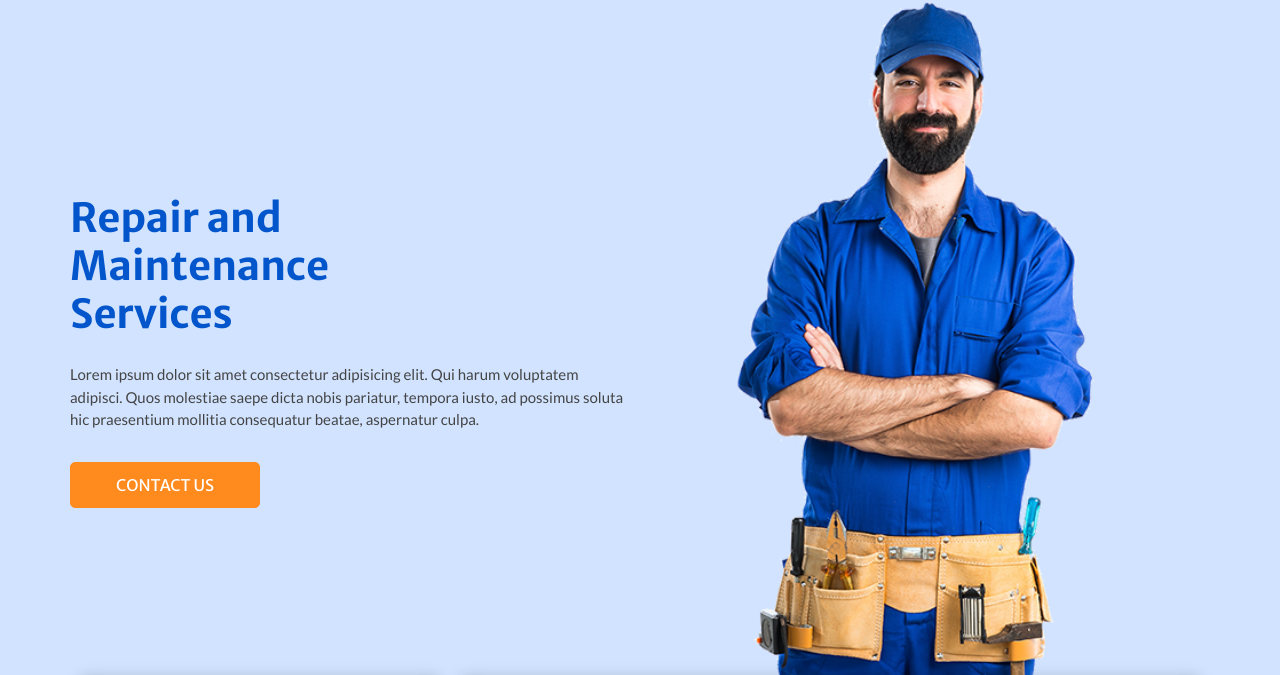
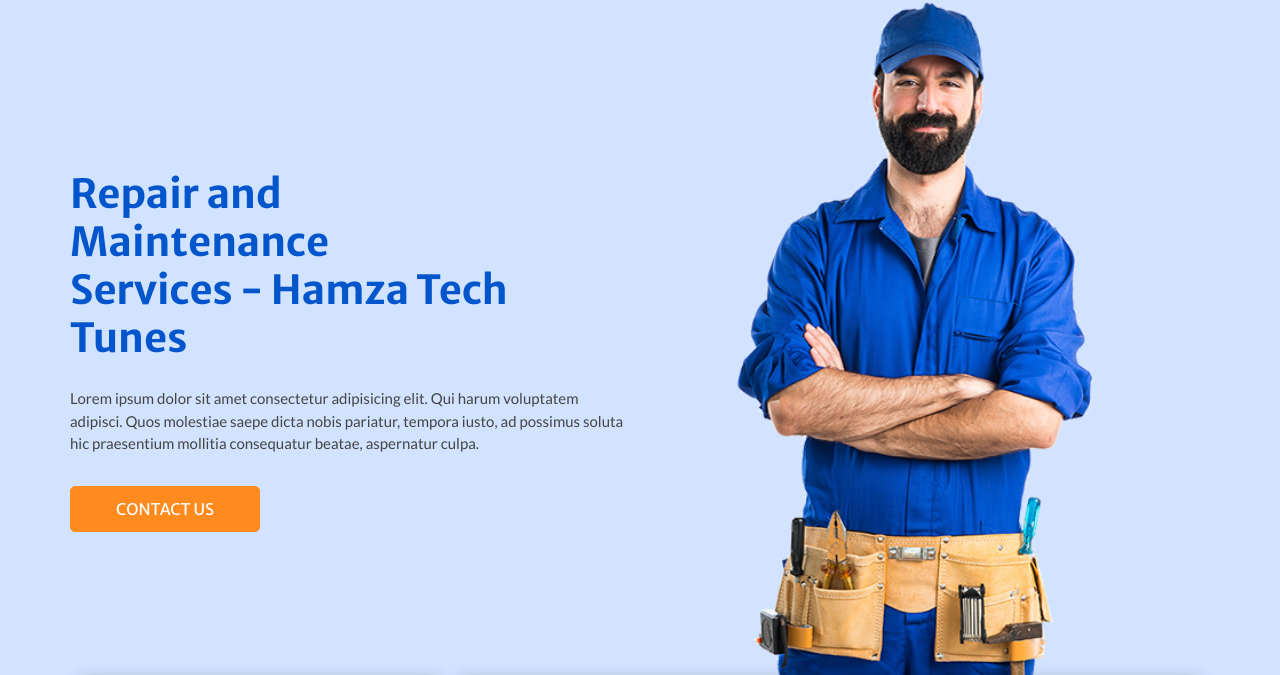
Before and after one commit to OyahedKhan/Inance, a plain HTML site: page index.html in a window 1280 px wide. Shown: the part 116-791 px from the top of the page. Drawn offline with nearby package versions, Linux system fonts and the light colour scheme; some packages are replaced by stand-ins of ours.

Commit message:
Update index.html
add a  line Hamza Tech Tunes

```diff
--- a/index.html
+++ b/index.html
@@ -93,7 +93,7 @@
               <h1>
                 Repair and <br>
                 Maintenance <br>
-                Services
+                Services - Hamza Tech Tunes
               </h1>
               <p>
                 Lorem ipsum dolor sit amet consectetur adipisicing elit. Qui harum voluptatem adipisci. Quos molestiae saepe dicta nobis pariatur, tempora iusto, ad possimus soluta hic praesentium mollitia consequatur beatae, aspernatur culpa.
```
